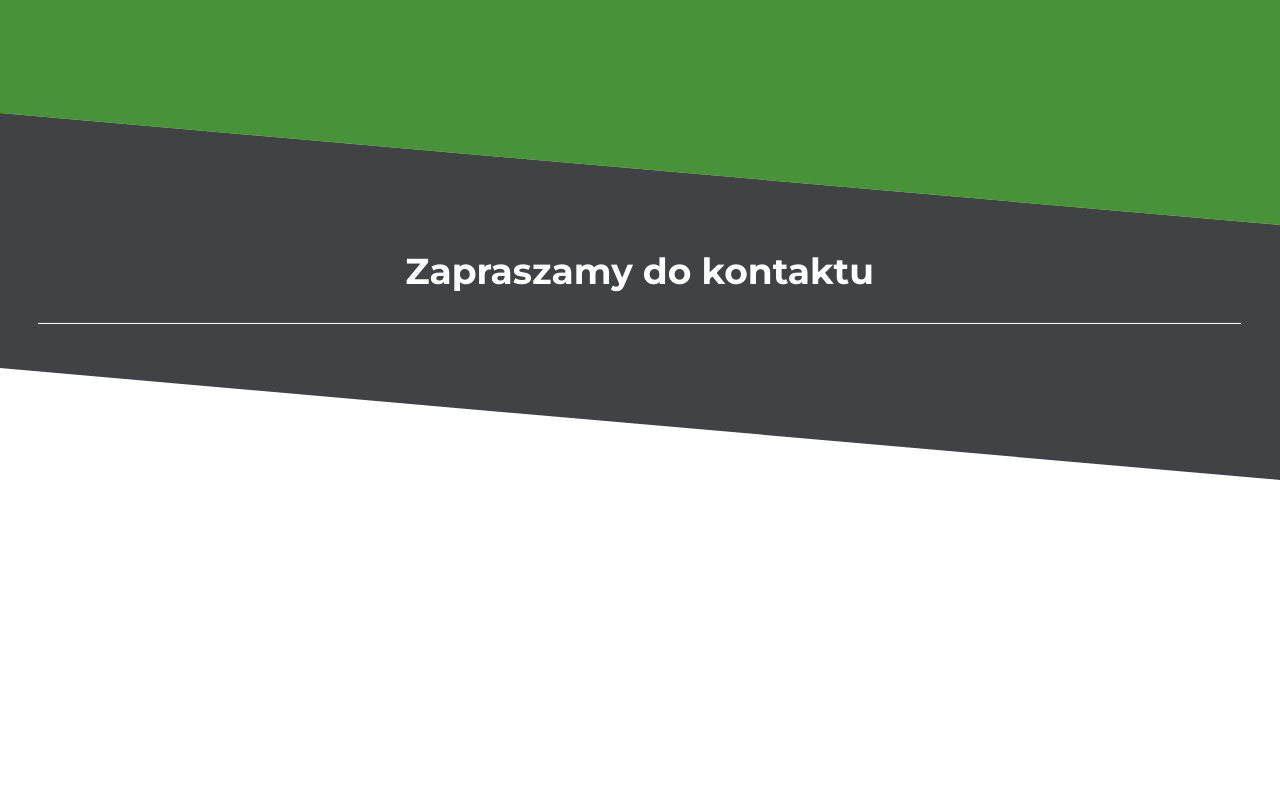
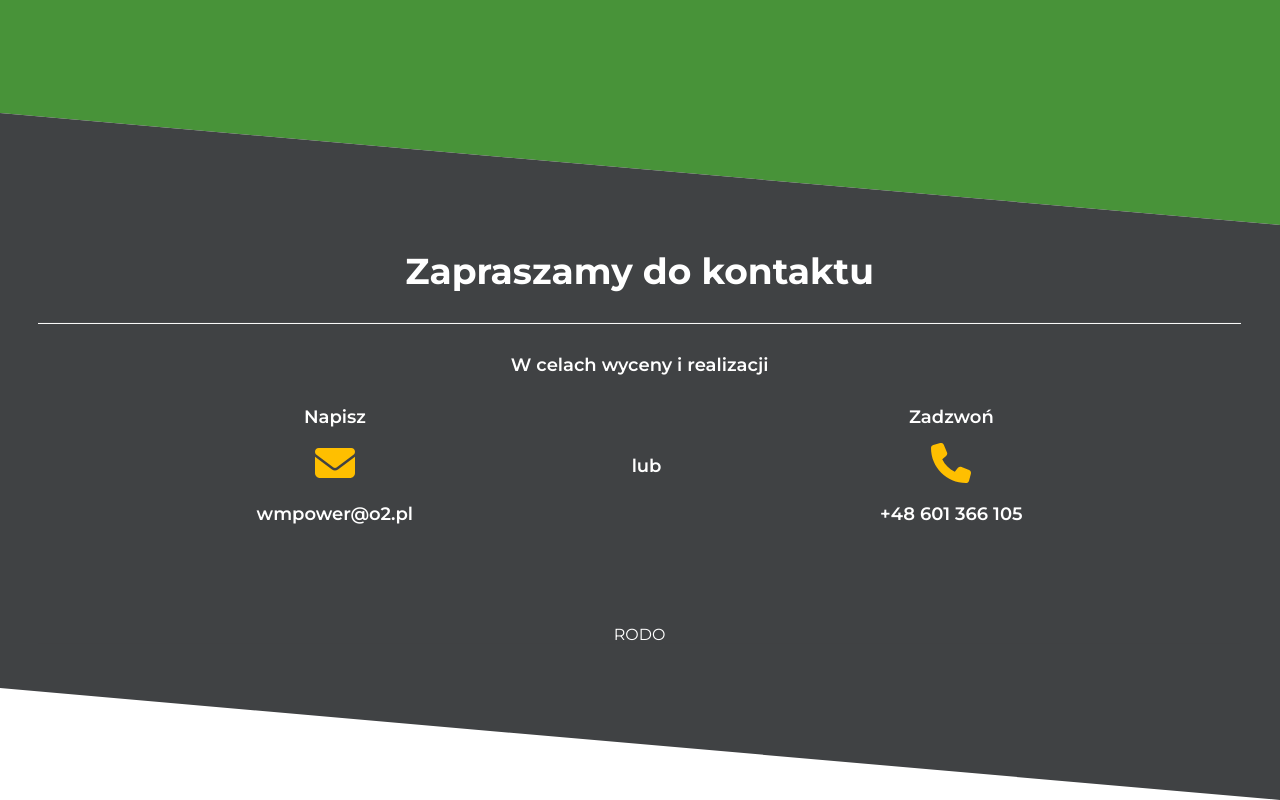
Before and after one commit to VeejayPL/wmpower, a website: page index.html in a window 1280 px wide. Shown: the part 2229-3029 px from the top of the page. Before the commit the page ends 2709 px from the top, so only its background shows below. Drawn offline with Linux system fonts and the light colour scheme.

Commit message:
Add contact section and rodo page

```diff
--- a/index.html
+++ b/index.html
@@ -32,13 +32,13 @@
           /></a>
           <ul class="nav-menu">
             <li class="nav-item">
-              <a href="" class="nav-link">O firmie</a>
+              <a href="#about" class="nav-link">O firmie</a>
             </li>
             <li class="nav-item">
-              <a href="" class="nav-link">Nasze usługi</a>
+              <a href="#services" class="nav-link">Nasze usługi</a>
             </li>
             <li class="nav-item">
-              <a href="" class="nav-link">Kontakt</a>
+              <a href="#contact" class="nav-link">Kontakt</a>
             </li>
           </ul>
           <button
@@ -67,7 +67,7 @@
     </header>
     <section>
       <div class="container">
-        <h1 class="main title">
+        <h1 id="services" class="main title">
           Usługi Elektryczne<br />
           Poznań i okolice
         </h1>
@@ -368,7 +368,7 @@
     </section>
     <section class="green screwd">
       <div class="container screwd">
-        <h1 class="about title">O Firmie</h1>
+        <h1 id="about" class="about title">O Firmie</h1>
         <div class="para">
           <p>
             Jesteśmy firmą z wieloletnim doświadczeniem, świadczącą usługi na
@@ -416,7 +416,40 @@
     </section>
     <section class="gray screwd">
       <div class="container screwd">
-        <h1 class="about title">Zapraszamy do kontaktu</h1>
+        <h1 id="contact" class="about title">Zapraszamy do kontaktu</h1>
+        <p>W celach wyceny i realizacji</p>
+        <div class="contact">
+          <div class="contact_details">
+            <p>Napisz</p>
+            <svg
+              xmlns="http://www.w3.org/2000/svg"
+              viewBox="0 0 512 512"
+              class="contact_svg"
+            >
+              <path
+                d="M48 64C21.5 64 0 85.5 0 112c0 15.1 7.1 29.3 19.2 38.4L236.8 313.6c11.4 8.5 27 8.5 38.4 0L492.8 150.4c12.1-9.1 19.2-23.3 19.2-38.4c0-26.5-21.5-48-48-48H48zM0 176V384c0 35.3 28.7 64 64 64H448c35.3 0 64-28.7 64-64V176L294.4 339.2c-22.8 17.1-54 17.1-76.8 0L0 176z"
+              />
+            </svg>
+            <p>wmpower@o2.pl</p>
+          </div>
+          <p>lub</p>
+          <div class="contact_details">
+            <p>Zadzwoń</p>
+            <svg
+              xmlns="http://www.w3.org/2000/svg"
+              viewBox="0 0 512 512"
+              class="contact_svg"
+            >
+              <path
+                d="M164.9 24.6c-7.7-18.6-28-28.5-47.4-23.2l-88 24C12.1 30.2 0 46 0 64C0 311.4 200.6 512 448 512c18 0 33.8-12.1 38.6-29.5l24-88c5.3-19.4-4.6-39.7-23.2-47.4l-96-40c-16.3-6.8-35.2-2.1-46.3 11.6L304.7 368C234.3 334.7 177.3 277.7 144 207.3L193.3 167c13.7-11.2 18.4-30 11.6-46.3l-40-96z"
+              />
+            </svg>
+            <p>+48 601 366 105</p>
+          </div>
+        </div>
+        <div class="rodo">
+          <a href="/rodo.html">RODO</a>
+        </div>
       </div>
     </section>
   </body>
--- a/style.css
+++ b/style.css
@@ -38,6 +38,7 @@ a:hover {
 ul {
   list-style: none;
 }
+
 button {
   border: none;
 }
@@ -238,6 +239,41 @@ button {
   color: var(--white);
   transform: skew(0deg, 5deg);
   padding: 50px 0 100px 0;
+}
+
+h1 + p {
+  padding: 30px 0;
+  text-align: center;
+  font-size: 18px;
+  font-weight: 600;
+}
+
+.contact {
+  font-size: 18px;
+  font-weight: 600;
+  display: flex;
+  justify-content: space-evenly;
+  align-items: center;
+}
+
+.contact_details {
+  text-align: center;
+}
+
+.contact_svg {
+  height: 40px;
+  fill: var(--gold);
+  margin: 15px;
+}
+
+.rodo {
+  padding-top: 100px;
+  background: var(--gray);
+  text-align: center;
+}
+
+section a {
+  color: var(--white);
 }
 
 svg .svg-elem-1 {
```
Also changed, not shown: rodo.html (added, +75 -0 lines).
